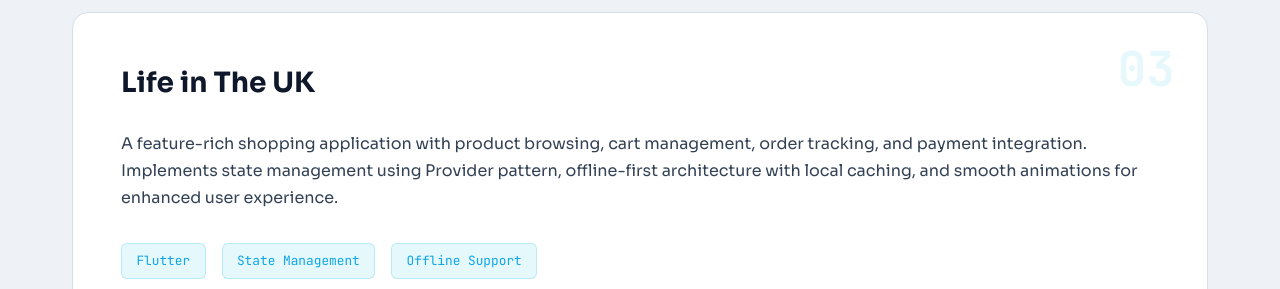
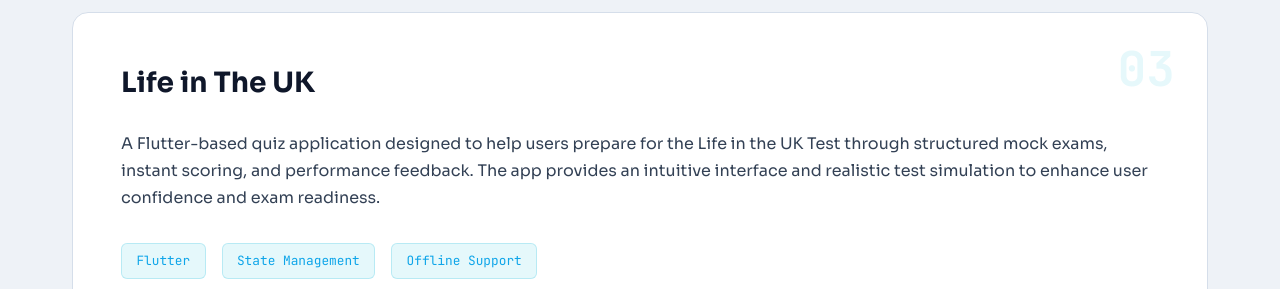
Before and after one commit to azharhamim80/portfolio, a plain HTML site: page index.html in a window 1280 px wide. Shown: the part 5760-6049 px from the top of the page. Drawn offline with Linux system fonts and the light colour scheme.

Commit message:
Update portfolio content

```diff
--- a/index.html
+++ b/index.html
@@ -383,16 +383,14 @@
                     </div>
                 </article>
 
-                <!-- Project 3: E-Commerce Mobile App -->
+                <!-- Project 3: Life in the UK -->
                 <article class="project-card">
                     <div class="project-number">03</div>
                     <div class="project-content">
                         <h3 class="project-title">Life in The UK</h3>
                         <p class="project-description">
-                            A feature-rich shopping application with product browsing, cart management,
-                            order tracking, and payment integration. Implements state management using
-                            Provider pattern, offline-first architecture with local caching, and smooth
-                            animations for enhanced user experience.
+                            A Flutter-based quiz application designed to help users prepare for the Life in the UK Test through structured mock exams, instant scoring, and performance feedback.
+                            The app provides an intuitive interface and realistic test simulation to enhance user confidence and exam readiness.
                         </p>
                         <div class="project-tech">
                             <span class="tech-tag">Flutter</span>
```
